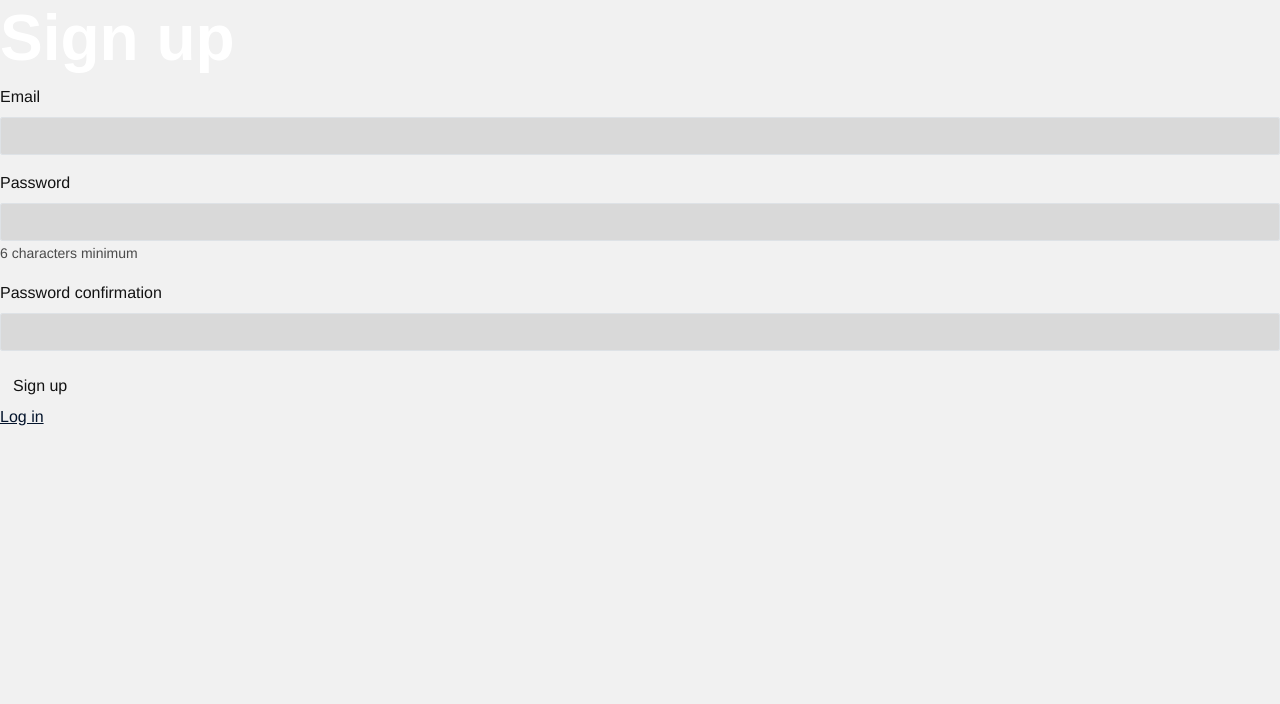
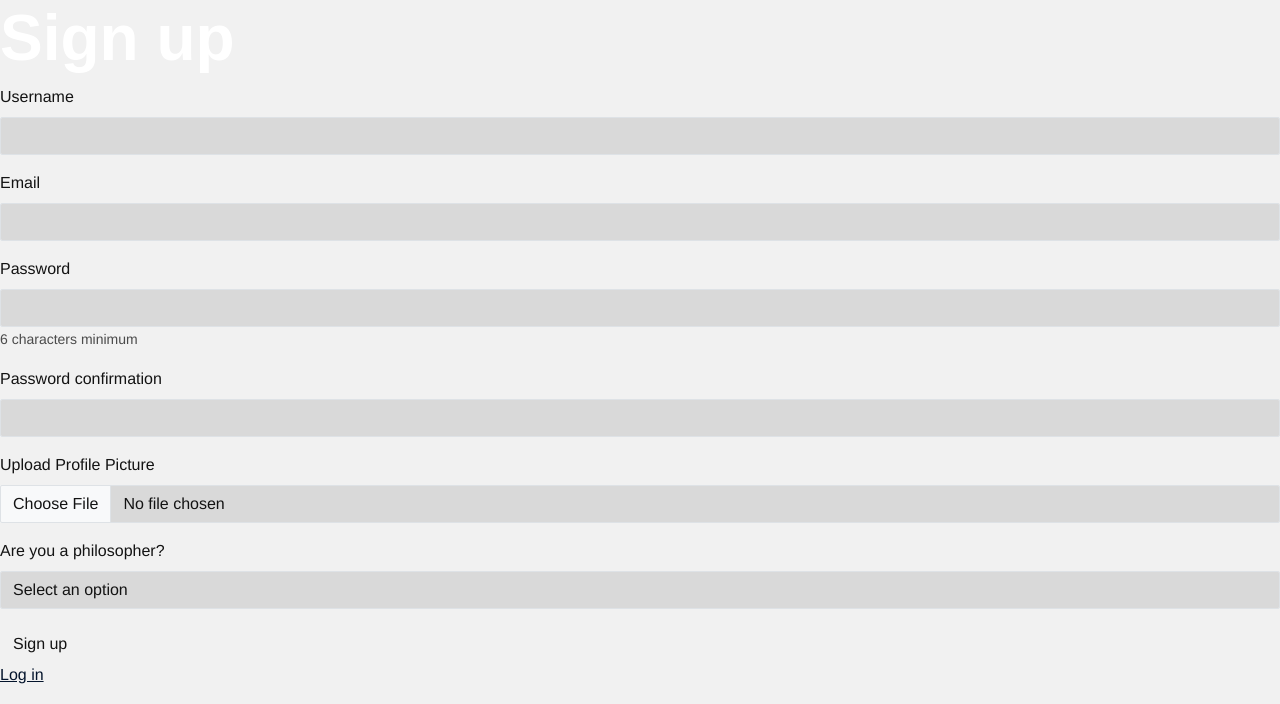
Before and after one commit to ruipecdias/PhilosoFeast, a Rails app: page /users/sign_up in a window 1280 px wide. Shown: the part 96-800 px from the top of the page. Run offline with Rails 7, Linux system fonts and the light colour scheme; style sheets or scripts are compiled from the project's sources; some libraries are stand-ins or nearby versions.

Commit message:
added upload pic and philosopher? to user signup

```diff
--- a/app/views/devise/registrations/new.html.erb
+++ b/app/views/devise/registrations/new.html.erb
@@ -4,6 +4,10 @@
   <%= f.error_notification %>
 
   <div class="form-inputs">
+    <%= f.input :username,
+                required: true,
+                autofocus: true,
+                input_html: { autocomplete: "username" }%>
     <%= f.input :email,
                 required: true,
                 autofocus: true,
@@ -15,6 +19,18 @@
     <%= f.input :password_confirmation,
                 required: true,
                 input_html: { autocomplete: "new-password" } %>
+    <%= f.input :img_url,
+                as: :file,
+                required: true,
+                label: 'Upload Profile Picture',
+                input_html: { autocomplete: "off" } %>
+    <%= f.input :philosopher,
+                as: :select,
+                collection: [['YES', true], ['NO', false]],
+                label: 'Are you a philosopher?',
+                prompt: 'Select an option',
+                required: true,
+                input_html: { autocomplete: "Off" } %>
   </div>
 
   <div class="form-actions">
```
